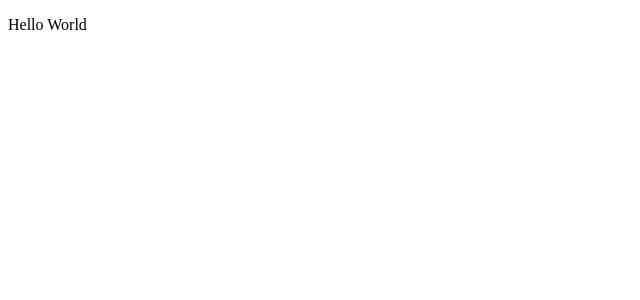
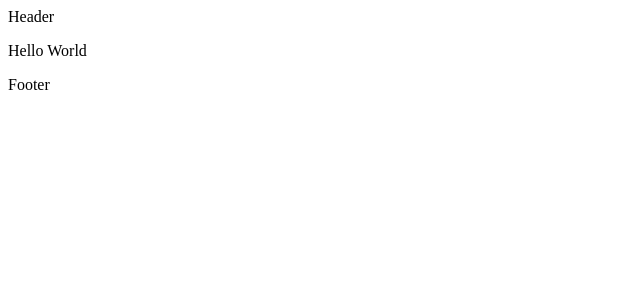
Before and after one commit to kvinchon/wsf-onboarding, a Next.js app in the folder frontend/: page / in a window 1280 px wide. Shown: the top 300 px of the page, without its empty margins (0-640 px from the left). Built offline with nearby package versions, Linux system fonts and the light colour scheme.

Commit message:
Init MyLayout/Header/Footer components

```diff
--- /dev/null
+++ b/frontend/components/Footer.js
@@ -0,0 +1,5 @@
+const Footer = props => (
+    <div>Footer</div>
+);
+
+export default Footer
--- /dev/null
+++ b/frontend/components/Header.js
@@ -0,0 +1,7 @@
+const Header = props => (
+    <div>
+        Header
+    </div>
+);
+
+export default Header
--- /dev/null
+++ b/frontend/components/MyLayout.js
@@ -0,0 +1,12 @@
+import Header from './Header.js'
+import Footer from './Footer.js'
+
+const Layout = props => (
+    <div>
+        <Header/>
+        {props.children}
+        <Footer/>
+    </div>
+);
+
+export default Layout
--- a/frontend/package.json
+++ b/frontend/package.json
@@ -12,6 +12,7 @@
   "author": "",
   "license": "ISC",
   "dependencies": {
+    "@material-ui/core": "^4.1.3",
     "next": "^8.1.0",
     "react": "^16.8.6",
     "react-dom": "^16.8.6"
--- a/frontend/pages/index.js
+++ b/frontend/pages/index.js
@@ -1,6 +1,11 @@
+import Layout from '../components/MyLayout.js'
+// import Link from 'next/link'
+
 const Index = () => (
     <div>
-      <p>Hello World</p>
+      <Layout>
+        <p>Hello World</p>
+      </Layout>
     </div>
   );
 
```
Also changed, not shown: 1 other file (tests, documents, lock files or other folders).
